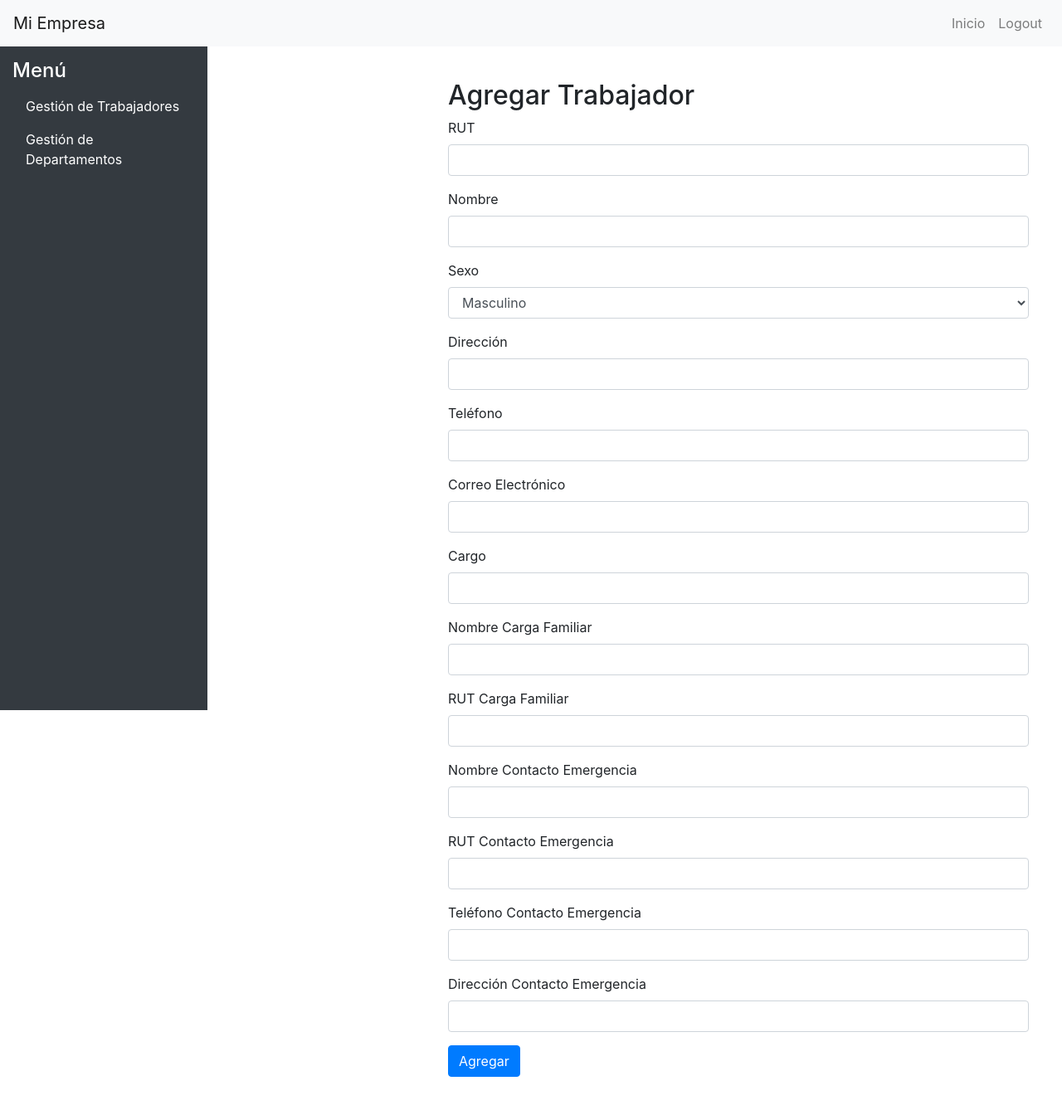
After one commit to H-Riv/trabajo-rrhh, a Django app: template proyecto/listaempleados/templates/listaempleados/create_view.html in a window 1280 px wide. The commit adds this page. Shown: the whole page at 83% size. Run offline with Django 5.2, Linux system fonts and the light colour scheme; the template is opened without the code that fills it, so the values that code supplies are empty; some libraries are stand-ins or nearby versions.

Commit message:
2do commit

```diff
--- /dev/null
+++ b/proyecto/listaempleados/templates/listaempleados/base.html
@@ -0,0 +1,109 @@
+<!DOCTYPE html>
+<html lang="es">
+<head>
+    <meta charset="UTF-8">
+    <meta name="viewport" content="width=device-width, initial-scale=1.0">
+    <title>Panel de Usuario</title>
+    <link href="https://stackpath.bootstrapcdn.com/bootstrap/4.5.2/css/bootstrap.min.css" rel="stylesheet">
+    <style>
+        body {
+            display: flex;
+            flex-direction: column;
+            height: 100vh;
+        }
+        .sidebar {
+            width: 250px;
+            height: 100%;
+            background-color: #343a40;
+            padding: 15px;
+            color: white;
+            position: fixed;
+            top: 56px; /* Altura del navbar */
+            bottom: 0;
+        }
+        .sidebar h4 {
+            color: white;
+        }
+        .sidebar .nav-link {
+            color: white;
+        }
+        .sidebar .nav-link:hover {
+            background-color: #495057;
+        }
+        .content {
+            margin-left: 250px;
+            padding: 20px;
+            flex-grow: 1;
+        }
+        .table-responsive {
+            margin-top: 20px;
+        }
+    </style>
+</head>
+<body>
+    <!-- Navbar -->
+    <nav class="navbar navbar-expand-lg navbar-light bg-light">
+        <a class="navbar-brand" href="#">Mi Empresa</a>
+        <button class="navbar-toggler" type="button" data-toggle="collapse" data-target="#navbarNav" aria-controls="navbarNav" aria-expanded="false" aria-label="Toggle navigation">
+            <span class="navbar-toggler-icon"></span>
+        </button>
+        <div class="collapse navbar-collapse" id="navbarNav">
+            <ul class="navbar-nav ml-auto">
+                <li class="nav-item">
+                    <a class="nav-link" href="#">Inicio</a>
+                </li>
+                <li class="nav-item">
+                    <a class="nav-link" href="#">Logout</a>
+                </li>
+            </ul>
+        </div>
+    </nav>
+
+    <!-- Sidebar -->
+    <div class="sidebar">
+        <h4>Menú</h4>
+        <ul class="nav flex-column">
+            <li class="nav-item">
+                <a class="nav-link" data-toggle="collapse" href="#submenu1" role="button" aria-expanded="false" aria-controls="submenu1">Gestión de Trabajadores</a>
+                <div class="collapse" id="submenu1">
+                    <ul class="nav flex-column ml-3">
+                        <li class="nav-item">
+                            <a class="nav-link" href="#">Agregar Trabajador</a>
+                        </li>
+                        <li class="nav-item">
+                            <a class="nav-link" href="#">Listar Trabajadores</a>
+                        </li>
+                        <li class="nav-item">
+                            <a class="nav-link" href="#">Calcular Salario</a>
+                        </li>
+                    </ul>
+                </div>
+            </li>
+            <li class="nav-item">
+                <a class="nav-link" data-toggle="collapse" href="#submenu2" role="button" aria-expanded="false" aria-controls="submenu2">Gestión de Departamentos</a>
+                <div class="collapse" id="submenu2">
+                    <ul class="nav flex-column ml-3">
+                        <li class="nav-item">
+                            <a class="nav-link" href="#">Crear Departamento</a>
+                        </li>
+                        <li class="nav-item">
+                            <a class="nav-link" href="#">Asistencia</a>
+                        </li>
+                    </ul>
+                </div>
+            </li>
+        </ul>
+    </div>
+
+    <!-- Content -->
+    <div class="content">
+        {% block content %}
+
+        {% endblock %}
+    </div>
+
+    <script src="https://code.jquery.com/jquery-3.5.1.slim.min.js"></script>
+    <script src="https://cdn.jsdelivr.net/npm/@popperjs/core@2.5.4/dist/umd/popper.min.js"></script>
+    <script src="https://stackpath.bootstrapcdn.com/bootstrap/4.5.2/js/bootstrap.min.js"></script>
+</body>
+</html>
--- /dev/null
+++ b/proyecto/listaempleados/templates/listaempleados/create_view.html
@@ -0,0 +1,67 @@
+{% extends 'listaempleados/base.html'%}
+
+{% block content %}
+   <!-- Content -->
+    <div class="content">
+        <h2>Agregar Trabajador</h2>
+        <form>
+            <div class="form-group">
+                <label for="rut">RUT</label>
+                <input type="text" class="form-control" id="rut" name="rut" required>
+            </div>
+            <div class="form-group">
+                <label for="nombre">Nombre</label>
+                <input type="text" class="form-control" id="nombre" name="nombre" required>
+            </div>
+            <div class="form-group">
+                <label for="sexo">Sexo</label>
+                <select class="form-control" id="sexo" name="sexo" required>
+                    <option value="Masculino">Masculino</option>
+                    <option value="Femenino">Femenino</option>
+                </select>
+            </div>
+            <div class="form-group">
+                <label for="direccion">Dirección</label>
+                <input type="text" class="form-control" id="direccion" name="direccion" required>
+            </div>
+            <div class="form-group">
+                <label for="telefono">Teléfono</label>
+                <input type="tel" class="form-control" id="telefono" name="telefono" required>
+            </div>
+            <div class="form-group">
+                <label for="correo">Correo Electrónico</label>
+                <input type="email" class="form-control" id="correo" name="correo" required>
+            </div>
+            <div class="form-group">
+                <label for="cargo">Cargo</label>
+                <input type="text" class="form-control" id="cargo" name="cargo" required>
+            </div>
+            <div class="form-group">
+                <label for="nombre_carga_familiar">Nombre Carga Familiar</label>
+                <input type="text" class="form-control" id="nombre_carga_familiar" name="nombre_carga_familiar" required>
+            </div>
+            <div class="form-group">
+                <label for="rut_carga_familiar">RUT Carga Familiar</label>
+                <input type="text" class="form-control" id="rut_carga_familiar" name="rut_carga_familiar" required>
+            </div>
+            <div class="form-group">
+                <label for="nombre_contacto_emergencia">Nombre Contacto Emergencia</label>
+                <input type="text" class="form-control" id="nombre_contacto_emergencia" name="nombre_contacto_emergencia" required>
+            </div>
+            <div class="form-group">
+                <label for="rut_contacto_emergencia">RUT Contacto Emergencia</label>
+                <input type="text" class="form-control" id="rut_contacto_emergencia" name="rut_contacto_emergencia" required>
+            </div>
+            <div class="form-group">
+                <label for="telefono_contacto_emergencia">Teléfono Contacto Emergencia</label>
+                <input type="tel" class="form-control" id="telefono_contacto_emergencia" name="telefono_contacto_emergencia" required>
+            </div>
+            <div class="form-group">
+                <label for="direccion_contacto_emergencia">Dirección Contacto Emergencia</label>
+                <input type="text" class="form-control" id="direccion_contacto_emergencia" name="direccion_contacto_emergencia" required>
+            </div>
+            <button type="submit" class="btn btn-primary">Agregar</button>
+        </form>
+    </div>
+
+{% endblock %}
--- /dev/null
+++ b/proyecto/listaempleados/templates/listaempleados/delete_view.html
@@ -0,0 +1,6 @@
+{% extends 'listaempleados/base.html'%}
+
+{% block content %}
+
+
+{% endblock %}
--- a/proyecto/listaempleados/templates/listaempleados/login.html
+++ b/proyecto/listaempleados/templates/listaempleados/login.html
@@ -9,7 +9,7 @@
 <body>
     <!-- Navbar -->
     <nav class="navbar navbar-expand-lg navbar-light bg-light">
-        <a class="navbar-brand" href="#">Mi Empresa</a>
+        <a class="navbar-brand" href="#">Gestion de Trabajadores</a>
         <button class="navbar-toggler" type="button" data-toggle="collapse" data-target="#navbarNav" aria-controls="navbarNav" aria-expanded="false" aria-label="Toggle navigation">
             <span class="navbar-toggler-icon"></span>
         </button>
--- /dev/null
+++ b/proyecto/listaempleados/templates/listaempleados/update_view.html
@@ -0,0 +1,5 @@
+{% extends 'listaempleados/base.html'%}
+
+{% block content %}
+
+{% endblock %}
```
Also changed, not shown: proyecto/listaempleados/templates/listaempleados/list_view.html (added, +35 -0 lines), proyecto/listaempleados/templates/listaempleados/personal_data.html (added, +68 -0 lines).
